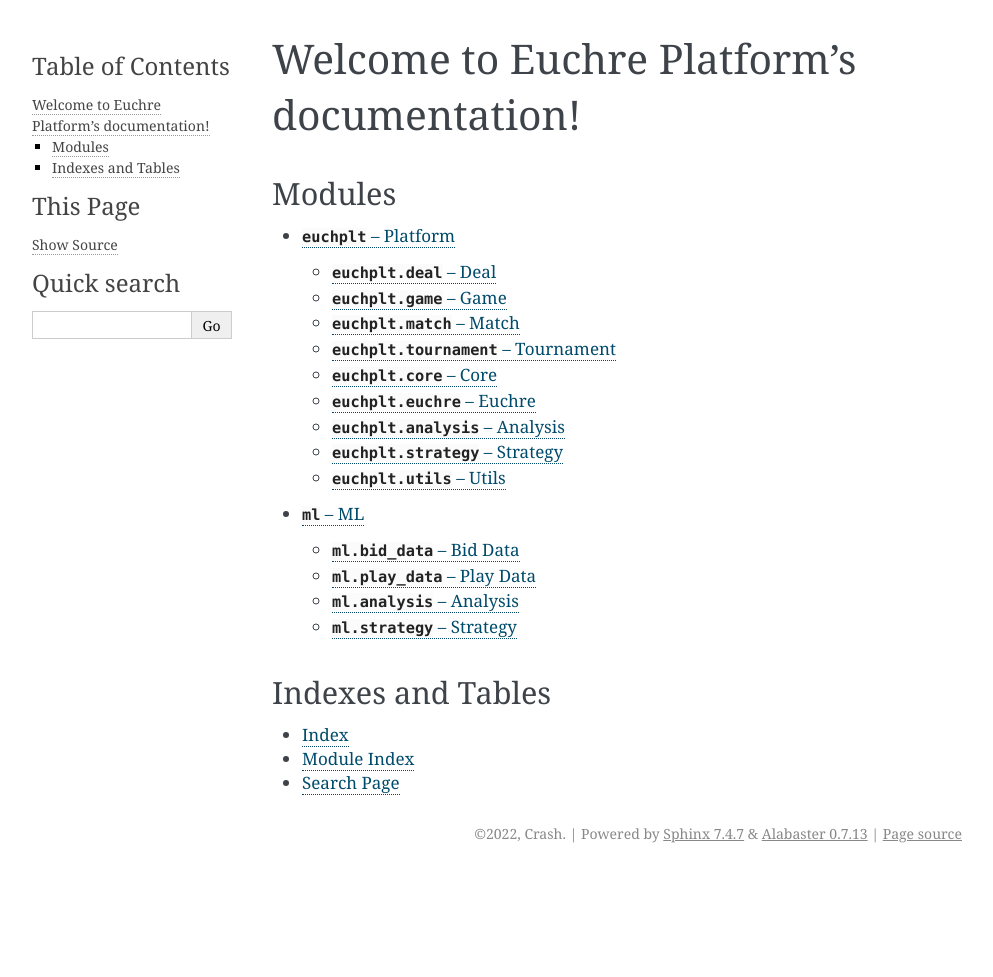
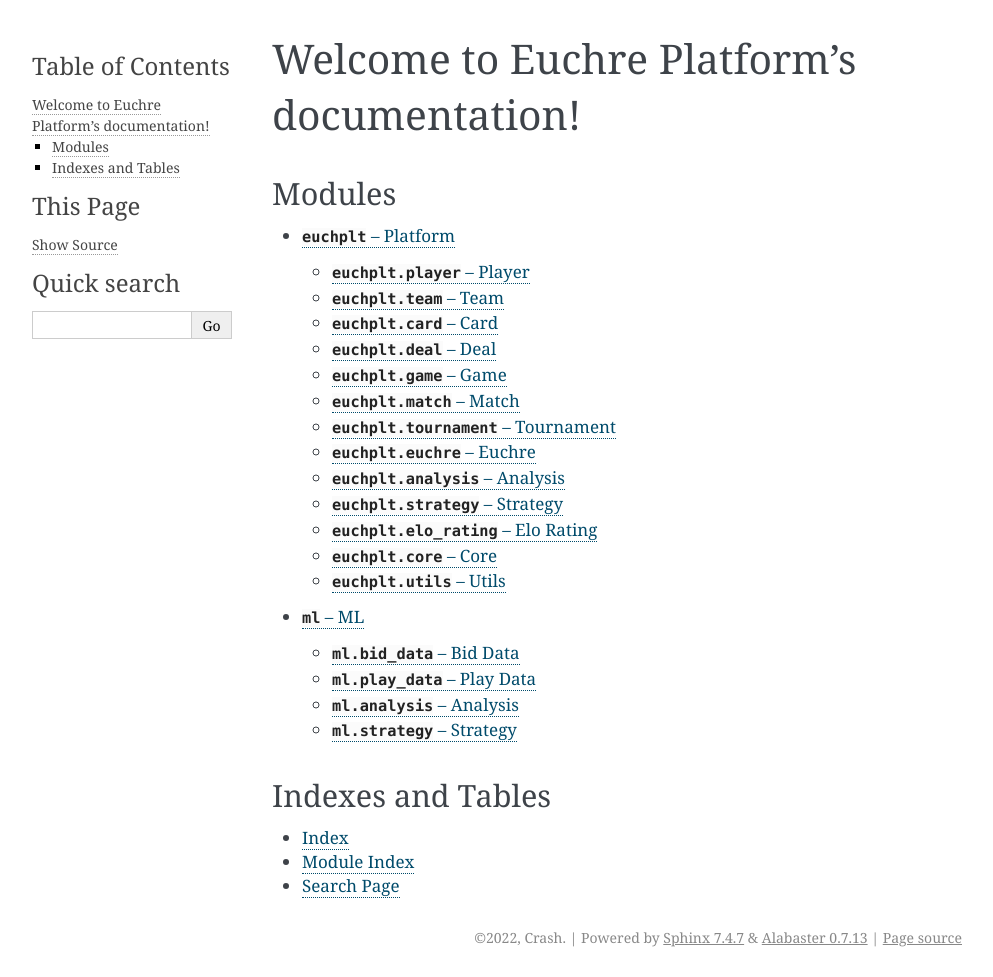
Before and after one commit to crashka/euchre-plt, a Sphinx documentation site: the page built from docs/index.rst, in a window 1280 px wide. Shown: the whole page, without its empty margins (148-1141 px from the left). Built offline with Sphinx 7.4.7, drawn with Linux system fonts in a browser that asks for light colours; before the commit the page ends 900 px from its top, so only the background shows below that.

```diff
--- a/docs/conf.py
+++ b/docs/conf.py
@@ -52,3 +52,16 @@ html_theme = 'alabaster'
 # relative to this directory. They are copied after the builtin static files,
 # so a file named "default.css" will overwrite the builtin "default.css".
 html_static_path = ['_static']
+
+
+# -- Autodoc configuration ---------------------------------------------------
+
+#autodoc_default_options = {
+#    'members':          True,
+#    'member-order':     'bysource',
+#    'special-members':  '__init__',
+#    'imported-members': True,
+#    'show-inheritance': True
+#}
+
+autodoc_member_order = 'bysource'
--- a/docs/euchplt.rst
+++ b/docs/euchplt.rst
@@ -1,5 +1,29 @@
 :mod:`euchplt` -- Platform
 --------------------------
+
+:mod:`euchplt.player` -- Player
+^^^^^^^^^^^^^^^^^^^^^^^^^^^^^^^
+
+.. automodule:: euchplt.player
+   :members:
+   :special-members: __init__
+   :show-inheritance:
+
+:mod:`euchplt.team` -- Team
+^^^^^^^^^^^^^^^^^^^^^^^^^^^
+
+.. automodule:: euchplt.team
+   :members:
+   :special-members: __init__
+   :show-inheritance:
+
+:mod:`euchplt.card` -- Card
+^^^^^^^^^^^^^^^^^^^^^^^^^^^
+
+.. automodule:: euchplt.card
+   :members:
+   :special-members: __init__
+   :show-inheritance:
 
 :mod:`euchplt.deal` -- Deal
 ^^^^^^^^^^^^^^^^^^^^^^^^^^^
@@ -70,6 +85,22 @@
    :imported-members:
    :show-inheritance:
 
+:mod:`euchplt.elo_rating` -- Elo Rating
+^^^^^^^^^^^^^^^^^^^^^^^^^^^^^^^^^^^^^^^
+
+.. automodule:: euchplt.elo_rating
+   :members:
+   :special-members: __init__
+   :show-inheritance:
+
+:mod:`euchplt.core` -- Core
+^^^^^^^^^^^^^^^^^^^^^^^^^^^
+
+.. automodule:: euchplt.core
+   :members:
+   :special-members: __init__
+   :show-inheritance:
+
 :mod:`euchplt.utils` -- Utils
 ^^^^^^^^^^^^^^^^^^^^^^^^^^^^^
 
```
Also changed, not shown: other parts of docs/euchplt.rst (+0 -9 lines), docs/ml.rst (+6 -4 lines), 10 other files.
